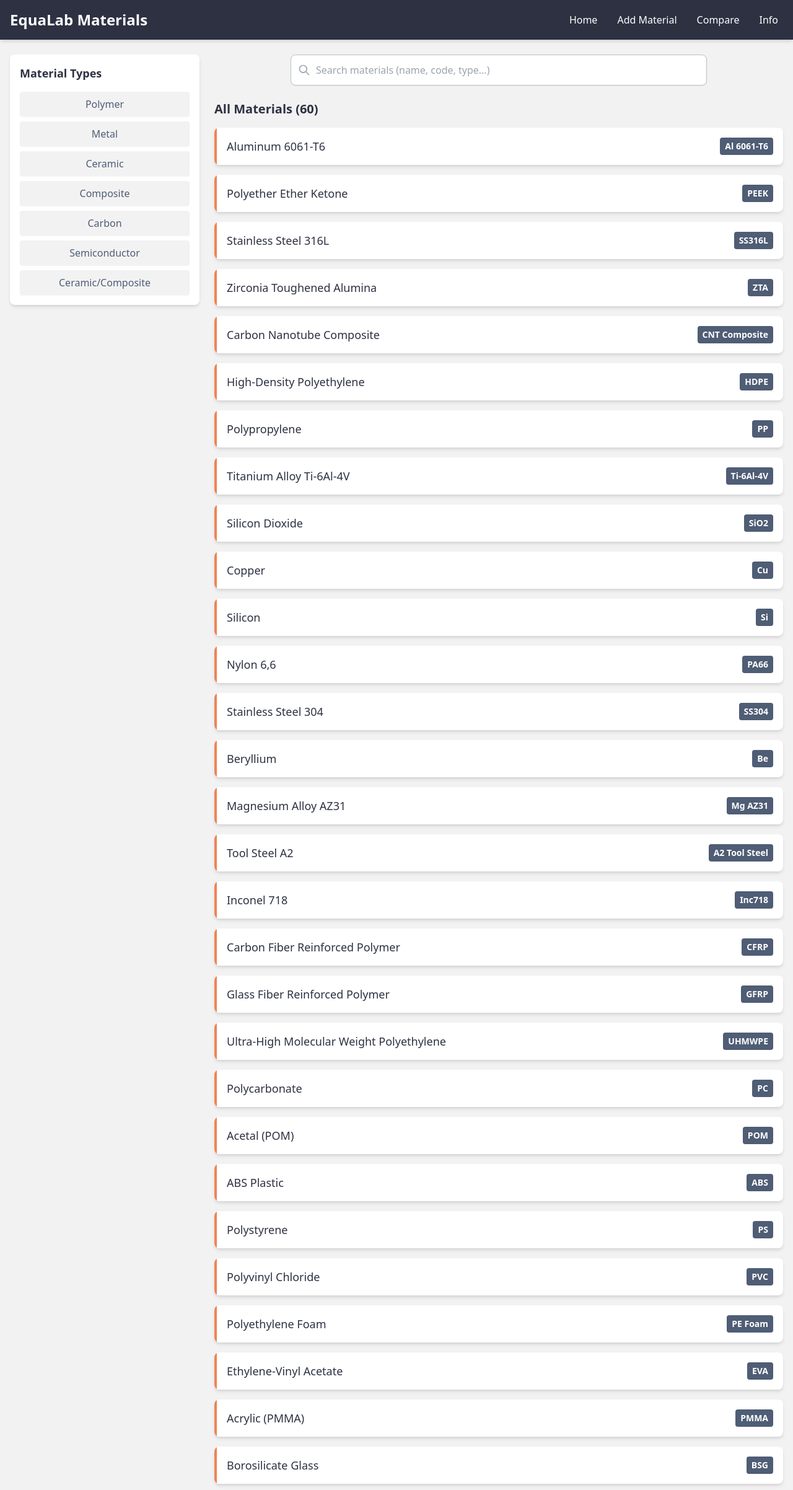
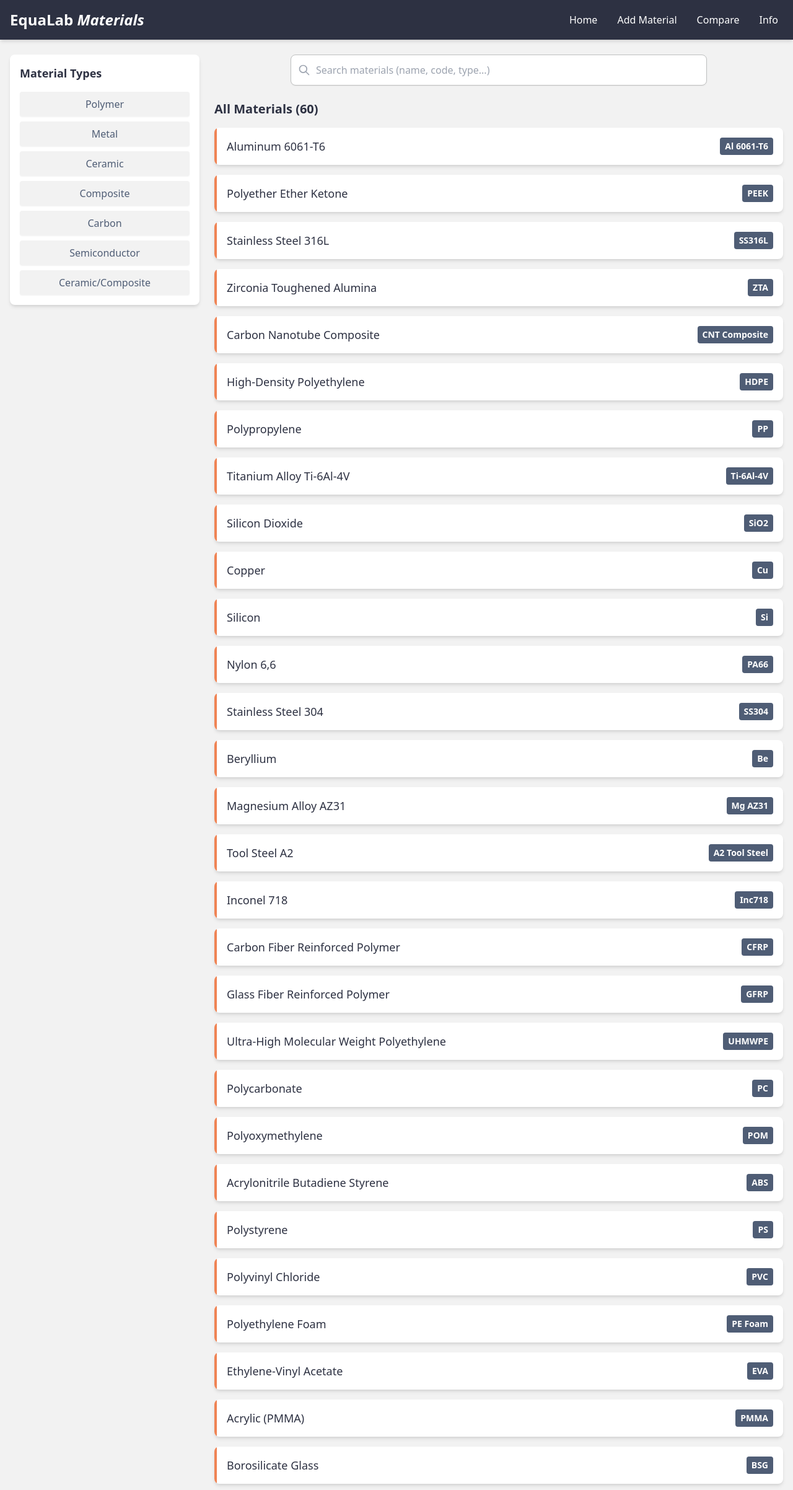
Before and after one commit to tommo395/material-database, a React (Create React App) app: page / in a window 1280 px wide. Shown: the top 2404 px of the page at 62% size. Built offline with nearby package versions, Linux system fonts and the light colour scheme.

Commit message:
Updated title and changed some material data, ABS and POM

```diff
--- a/public/data.json
+++ b/public/data.json
@@ -547,12 +547,12 @@
       }
     },
     {
-      "name": "Acetal (POM)",
+      "name": "Polyoxymethylene",
       "shortName": "POM",
       "type": "Polymer",
-      "designation": "Polyoxymethylene",
-      "properties": {
-        "hardness": "D83 Shore",
+      "designation": "Acetal",
+      "properties": {
+        "hardness": "83 Shore D",
         "density": "1.41 g/cm³",
         "youngsModulus": "2.8-3.1 GPa",
         "uts": "65-75 MPa",
@@ -573,12 +573,12 @@
       }
     },
     {
-      "name": "ABS Plastic",
+      "name": "Acrylonitrile Butadiene Styrene",
       "shortName": "ABS",
       "type": "Polymer",
-      "designation": "Acrylonitrile Butadiene Styrene",
-      "properties": {
-        "hardness": "D80 Shore",
+      "designation": "Thermoplastic blend",
+      "properties": {
+        "hardness": "80 Shore D",
         "density": "1.04 g/cm³",
         "youngsModulus": "2.0-2.5 GPa",
         "uts": "40-50 MPa",
--- a/src/App.jsx
+++ b/src/App.jsx
@@ -48,7 +48,7 @@ function App() {
                   className="text-2xl font-bold"
                   onClick={closeMobileMenu}
                 >
-                  EquaLab Materials
+                  EquaLab <i className="text-2xl"> Materials</i>
                 </Link>
                 <div className="md:hidden">
                   <button
```
